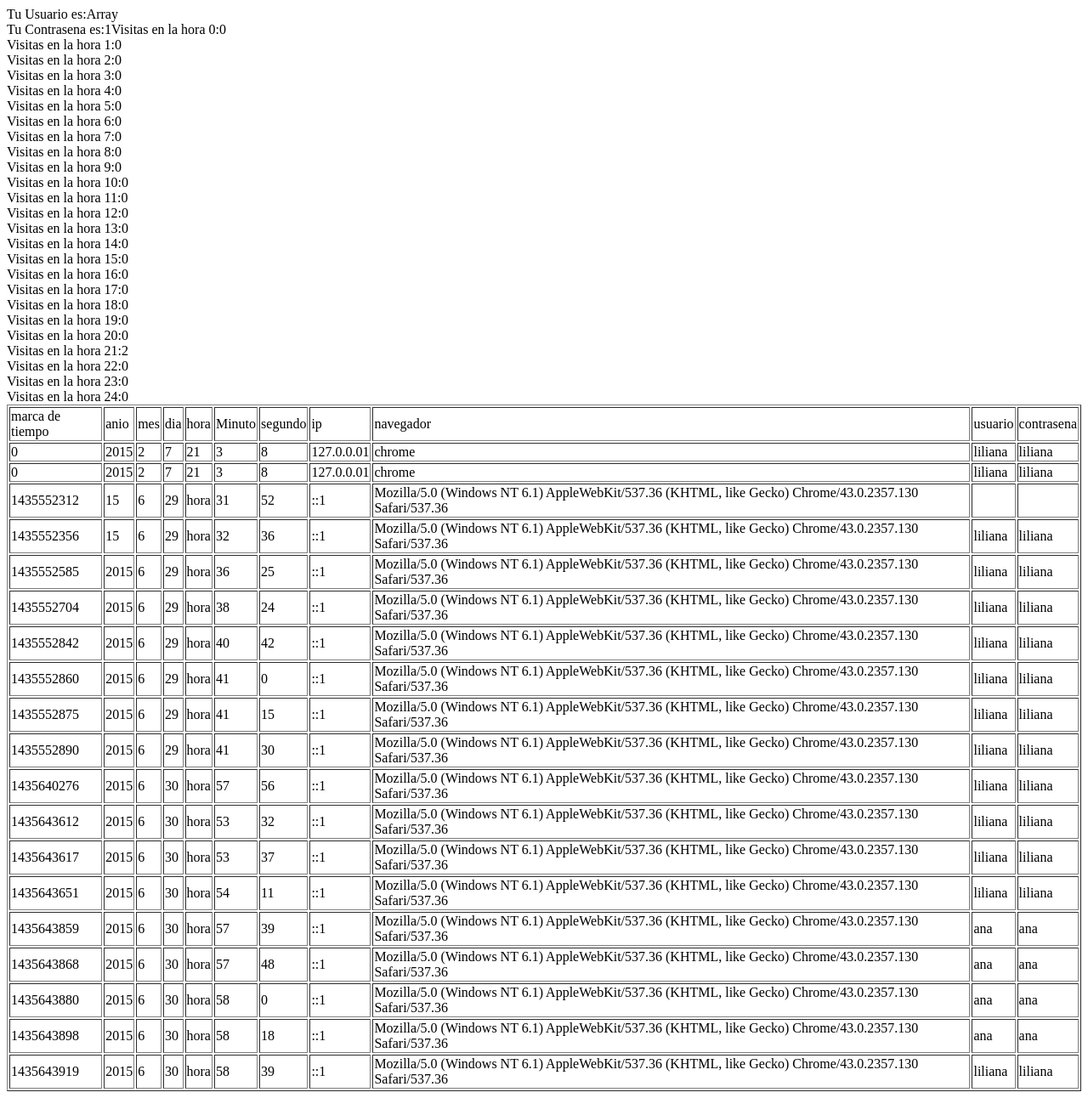
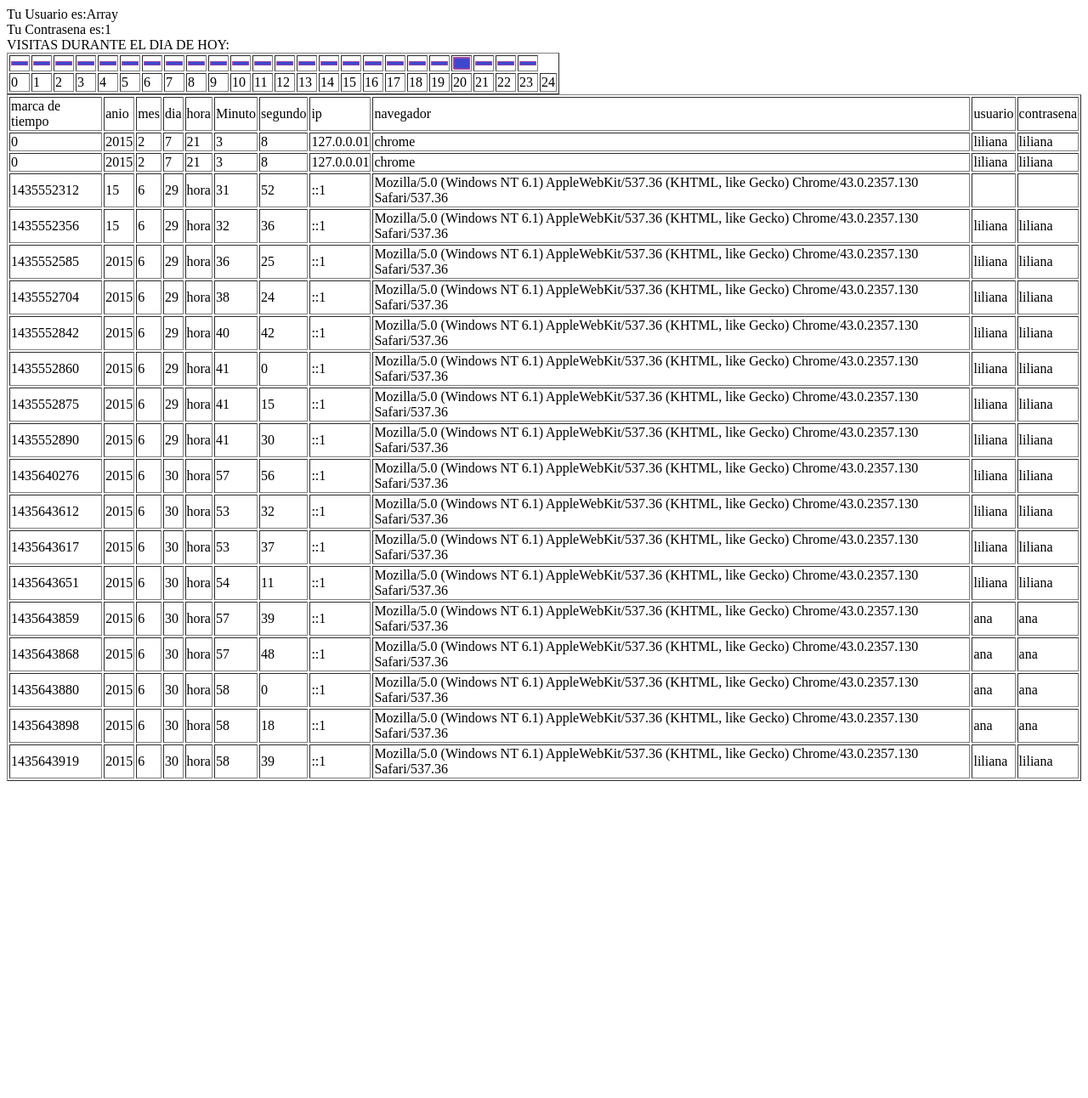
Before and after one commit to lilianabustos/AplicacionClon, a PHP site: page /verlogs.php in a window 1280 px wide. Shown: the whole page at 85% size. After the commit the page ends 919 px from the top, so only its background shows below. Run offline with PHP 8.4, Linux system fonts and the light colour scheme; the visitor is signed in with stand-in values (Sample User, id 1); data comes from the database, SQL or seed files in the repository; both versions use the stored data as it was after the commit; some libraries are stand-ins or nearby versions.

Commit message:
graficar los logs

```diff
--- a/verlogs.php
+++ b/verlogs.php
@@ -143,6 +143,8 @@ foreach ($resultado as $fila)
     }
 }
 
+//comentamos este porque ya lo tenemos graficado
+    /*
     echo "Visitas en la hora 0:".$hora0."<br/>";
     echo "Visitas en la hora 1:".$hora1."<br/>";
     echo "Visitas en la hora 2:".$hora2."<br/>";
@@ -168,7 +170,75 @@ foreach ($resultado as $fila)
     echo "Visitas en la hora 22:".$hora22."<br/>";
     echo "Visitas en la hora 23:".$hora23."<br/>";
     echo "Visitas en la hora 24:".$hora24."<br/>";
+    */
 
+$anchura= "20";
+$multiplicador= "5";
+$desface="1";
+echo'
+
+<br/>VISITAS DURANTE EL DIA DE HOY:
+
+<table border=1 valign="bottom">
+ <tr valign="bottom>
+ <td><img src= "square.png" width='.$anchura.' height= '.($multiplicador*($hora0+$desface)).'></td>
+ <td><img src= "square.png" width='.$anchura.' height= '.($multiplicador*($hora1+$desface)).'></td>
+ <td><img src= "square.png" width='.$anchura.' height= '.($multiplicador*($hora2+$desface)).'></td>
+ <td><img src= "square.png" width='.$anchura.' height= '.($multiplicador*($hora3+$desface)).'></td>
+ <td><img src= "square.png" width='.$anchura.' height= '.($multiplicador*($hora4+$desface)).'></td>
+ <td><img src= "square.png" width='.$anchura.' height= '.($multiplicador*($hora5+$desface)).'></td>
+ <td><img src= "square.png" width='.$anchura.' height= '.($multiplicador*($hora6+$desface)).'></td>
+ <td><img src= "square.png" width='.$anchura.' height= '.($multiplicador*($hora7+$desface)).'></td>
+ <td><img src= "square.png" width='.$anchura.' height= '.($multiplicador*($hora8+$desface)).'></td>
+ <td><img src= "square.png" width='.$anchura.' height= '.($multiplicador*($hora9+$desface)).'></td>
+ <td><img src= "square.png" width='.$anchura.' height= '.($multiplicador*($hora10+$desface)).'></td>
+ <td><img src= "square.png" width='.$anchura.' height= '.($multiplicador*($hora11+$desface)).'></td>
+ <td><img src= "square.png" width='.$anchura.' height= '.($multiplicador*($hora12+$desface)).'></td>
+ <td><img src= "square.png" width='.$anchura.' height= '.($multiplicador*($hora13+$desface)).'></td>
+ <td><img src= "square.png" width='.$anchura.' height= '.($multiplicador*($hora14+$desface)).'></td>
+ <td><img src= "square.png" width='.$anchura.' height= '.($multiplicador*($hora15+$desface)).'></td>
+ <td><img src= "square.png" width='.$anchura.' height= '.($multiplicador*($hora16+$desface)).'></td>
+ <td><img src= "square.png" width='.$anchura.' height= '.($multiplicador*($hora17+$desface)).'></td>
+ <td><img src= "square.png" width='.$anchura.' height= '.($multiplicador*($hora18+$desface)).'></td>
+ <td><img src= "square.png" width='.$anchura.' height= '.($multiplicador*($hora19+$desface)).'></td>
+ <td><img src= "square.png" width='.$anchura.' height= '.($multiplicador*($hora20+$desface)).'></td>
+ <td><img src= "square.png" width='.$anchura.' height= '.($multiplicador*($hora21+$desface)).'></td>
+ <td><img src= "square.png" width='.$anchura.' height= '.($multiplicador*($hora22+$desface)).'></td>
+ <td><img src= "square.png" width='.$anchura.' height= '.($multiplicador*($hora23+$desface)).'></td>
+ <td><img src= "square.png" width='.$anchura.' height= '.($multiplicador*($hora24+$desface)).'></td>
+ </tr>
+
+ <tr>
+    <td>0</td>
+    <td>1</td>
+    <td>2</td>
+    <td>3</td>
+    <td>4</td>
+    <td>5</td>
+    <td>6</td>
+    <td>7</td>
+    <td>8</td>
+    <td>9</td>
+    <td>10</td>
+    <td>11</td>
+    <td>12</td>
+    <td>13</td>
+    <td>14</td>
+    <td>15</td>
+    <td>16</td>
+    <td>17</td>
+    <td>18</td>
+    <td>19</td>
+    <td>20</td>
+    <td>21</td>
+    <td>22</td>
+    <td>23</td>
+    <td>24</td>
+ </tr>
+</table>
+
+
+';
 
 $conexion = Null;
 
```
Also changed, not shown: favoritos.db, square.png (added).
